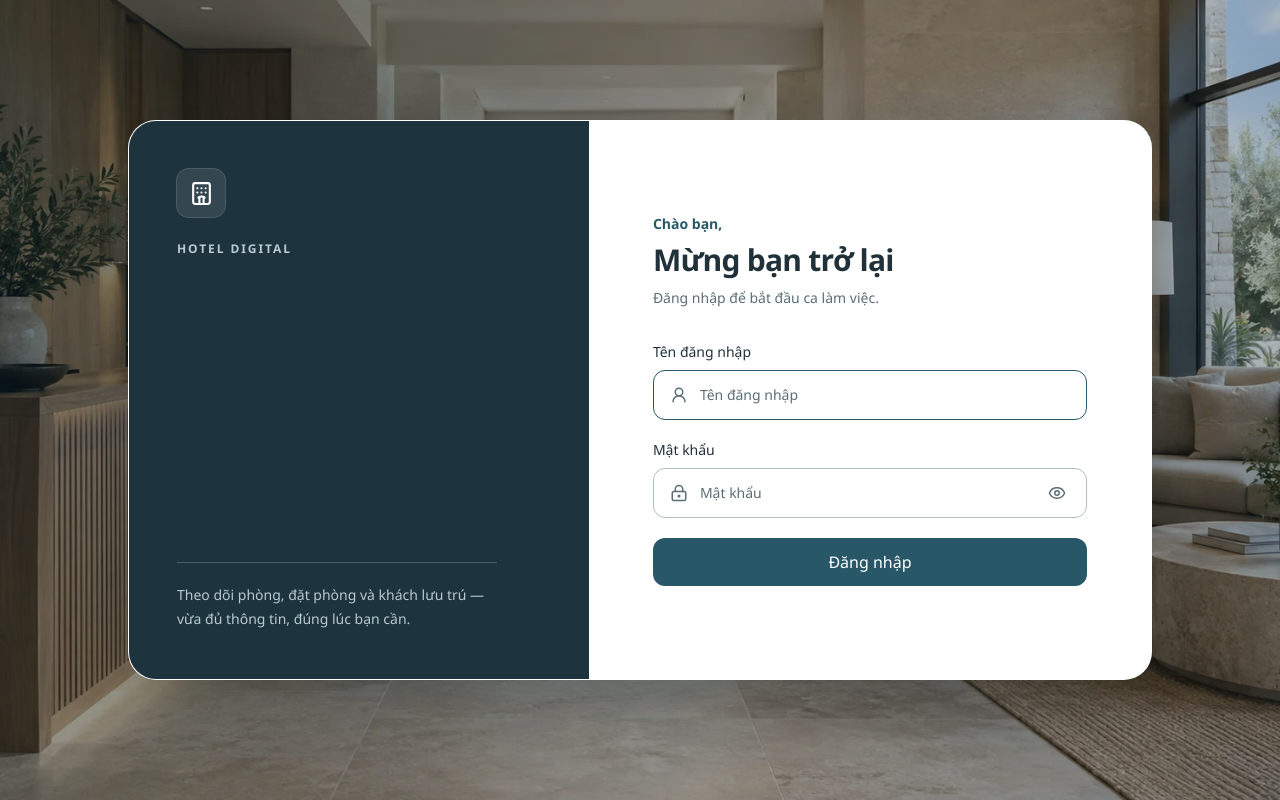
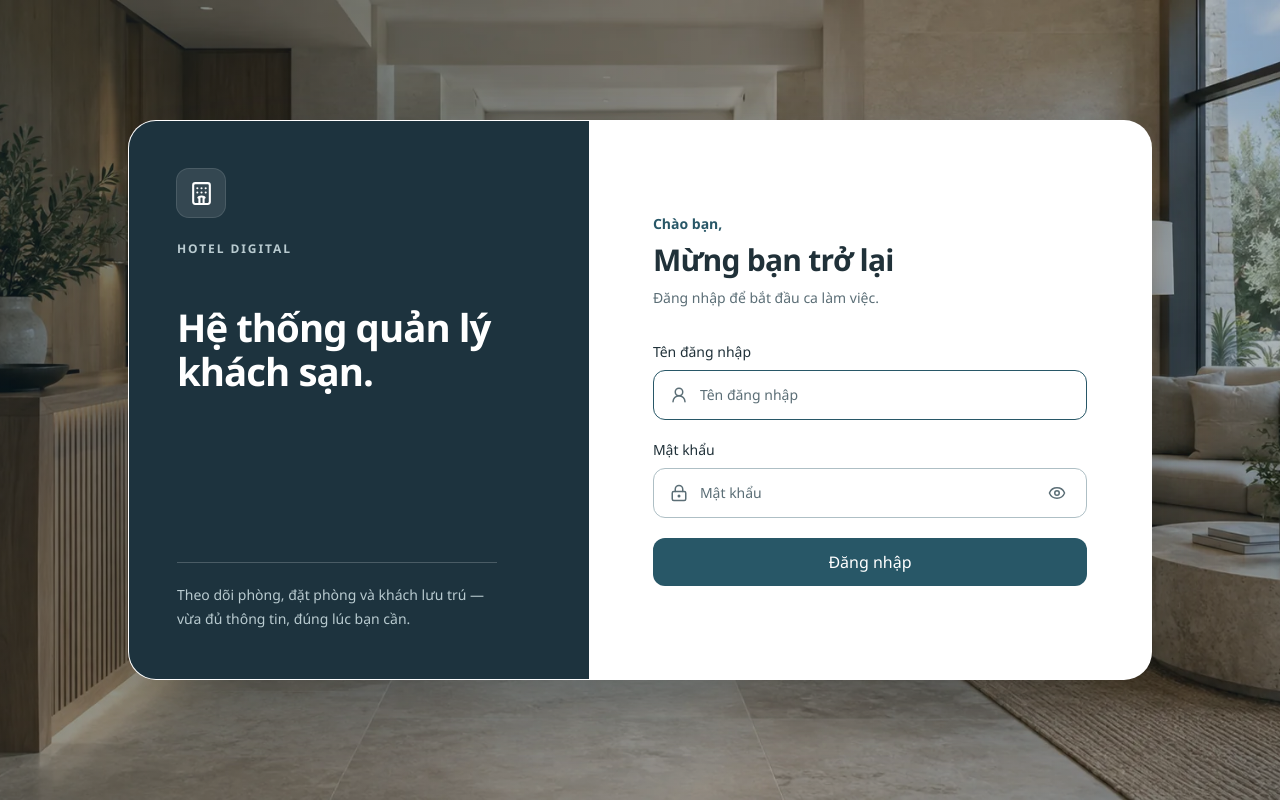
Before and after one commit to MPGranji/hotel-digital, a Next.js app in the folder frontend/: page /dashboard in a window 1280 px wide. Built offline with nearby package versions, Linux system fonts and the light colour scheme; no server answers.

Commit message:
Add plain login heading

```diff
--- a/frontend/src/features/auth/login.tsx
+++ b/frontend/src/features/auth/login.tsx
@@ -43,6 +43,7 @@ export function Login({ onSignedIn }: Readonly<{ onSignedIn: (session: { accessT
           <div>
             <div className="flex size-12 items-center justify-center rounded-xl bg-white/10 ring-1 ring-white/20"><Hotel aria-hidden="true" size={25} /></div>
             <p className="mt-6 text-xs font-semibold tracking-[0.16em] text-[var(--sidebar-panel-muted)]">HOTEL DIGITAL</p>
+            <p className="mt-12 max-w-sm text-[clamp(2rem,3vw,2.75rem)] font-semibold leading-[1.15] tracking-tight">Hệ thống quản lý khách sạn.</p>
           </div>
           <p className="mt-12 max-w-xs border-t border-white/20 pt-5 text-sm leading-6 text-[var(--sidebar-panel-muted)]">Theo dõi phòng, đặt phòng và khách lưu trú — vừa đủ thông tin, đúng lúc bạn cần.</p>
         </div>
```
